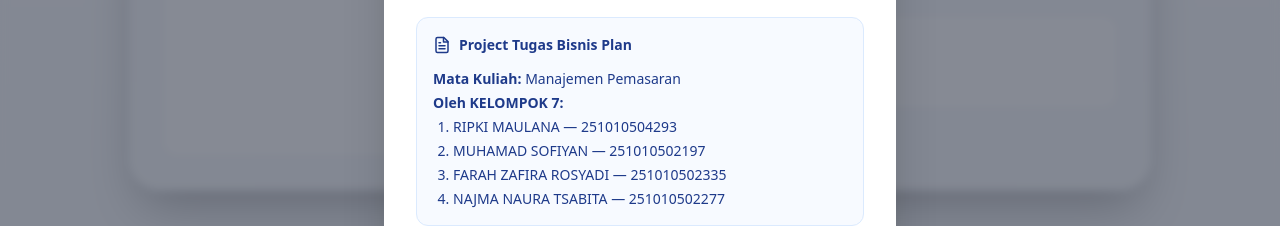
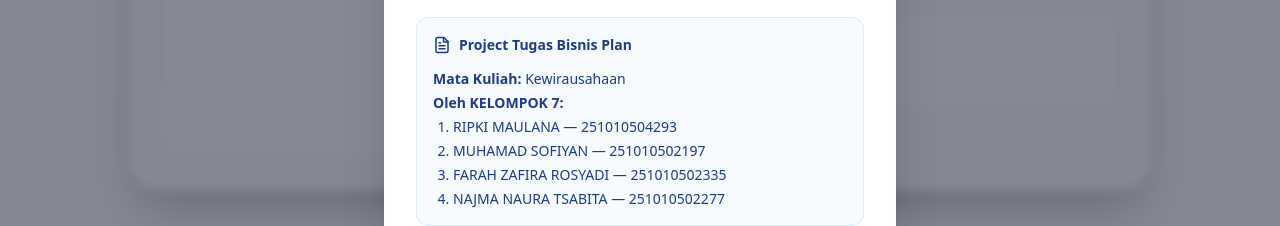
Before and after one commit to rifkympro/gigskill-app, a React (Create React App) app: page / in a window 1280 px wide. Both pictures are taken after a click on the button "Tentang Kami". Shown: the part 935-1161 px from the top of the page. Built offline with nearby package versions, Linux system fonts and the light colour scheme.

Commit message:
Update App.js

```diff
--- a/src/App.js
+++ b/src/App.js
@@ -1918,7 +1918,7 @@ function Footer() {
                     <strong>
                       Mata Kuliah:
                     </strong>{' '}
-                    Manajemen Pemasaran
+                    Kewirausahaan
                   </p>
 
                   <p className="font-bold mt-3">
```
